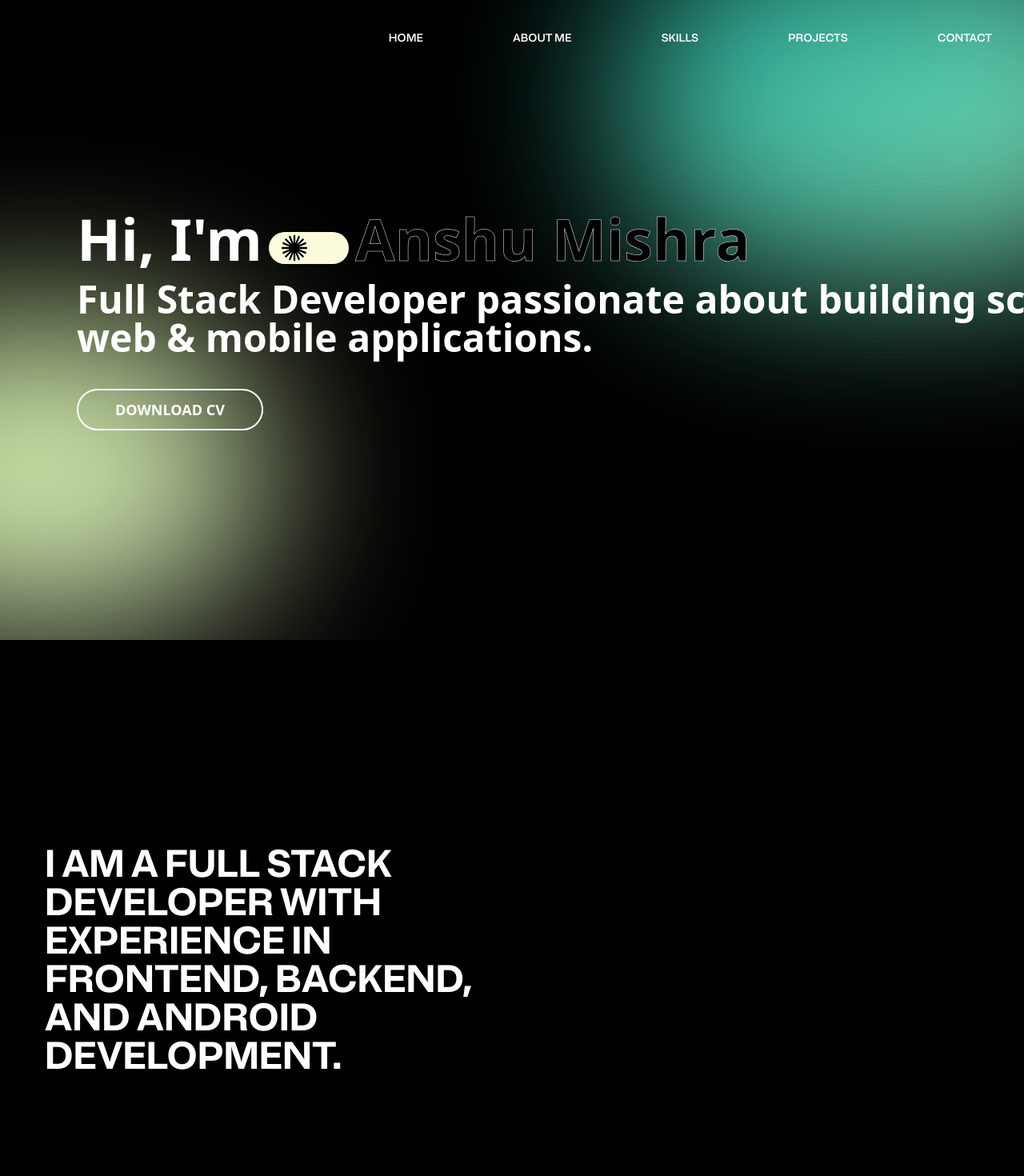
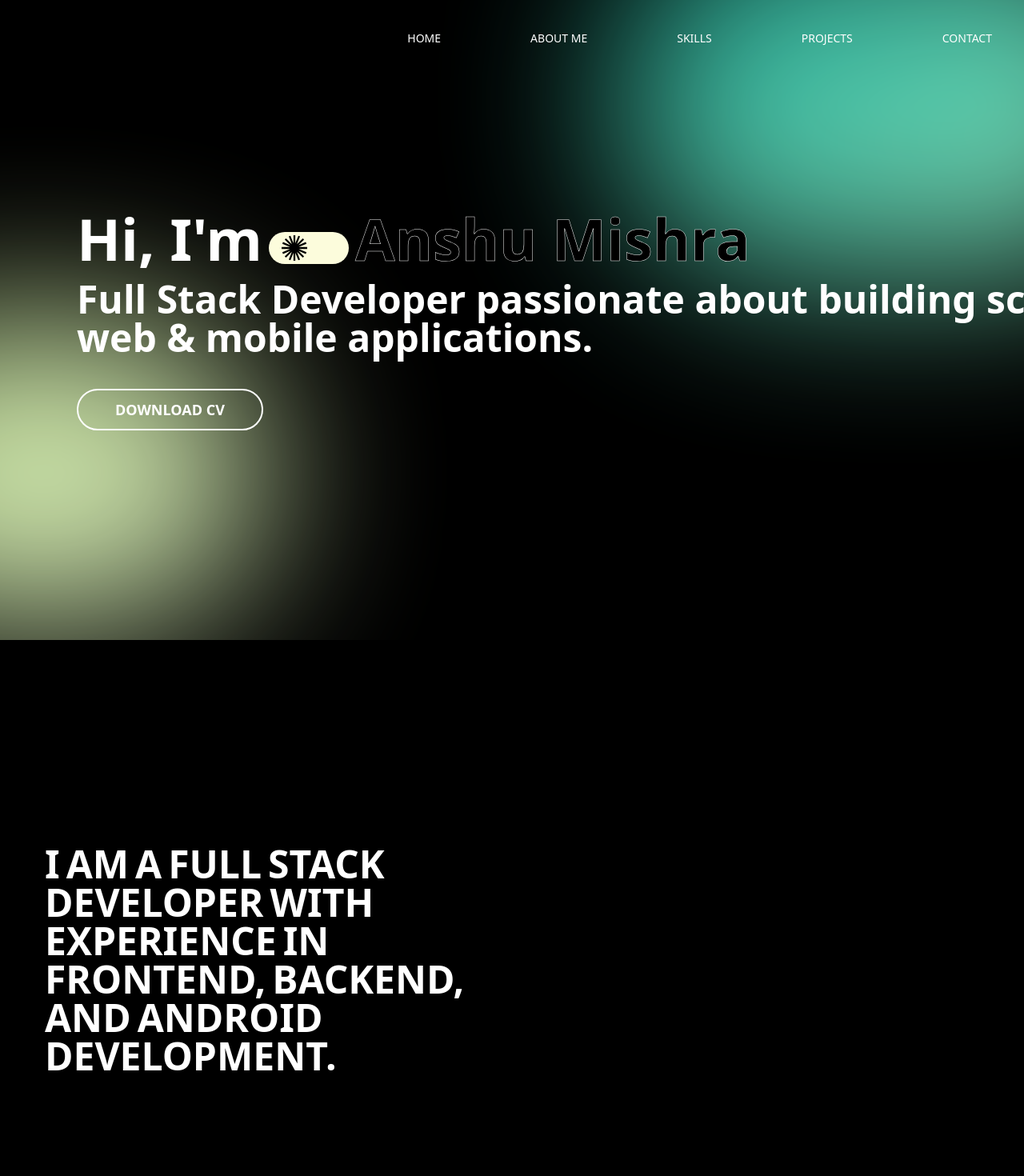
Before and after one commit to amishra-D/portfolio, a React (Vite) app: page / in a window 1280 px wide. Shown: the top 1470 px of the page at 80% size. Built offline with nearby package versions, Linux system fonts and the light colour scheme; a web font is replaced by a local one.

Commit message:
font rem

```diff
--- a/src/components/About.jsx
+++ b/src/components/About.jsx
@@ -143,7 +143,7 @@ const About = forwardRef((props, ref) => {
                             viewport={{ margin: "0px 0px -100px 0px", amount: 0.3 }}
                             variants={paragraphVariants}
                         >
-                            <motion.p className="text-white font-brut text-xl sm:text-3xl md:text-4xl lg:text-[2.7rem] xl:text-5xl font-extrabold uppercase leading-tight md:leading-normal">
+                            <motion.p className="text-white text-xl sm:text-3xl md:text-4xl lg:text-[2.7rem] xl:text-5xl font-extrabold uppercase leading-tight md:leading-normal">
                                 {sentence.split(" ").map((word, i) => (
                                     <motion.span
                                         onMouseEnter={textEnter}
--- a/src/components/Contact.jsx
+++ b/src/components/Contact.jsx
@@ -69,9 +69,9 @@ const Contact = forwardRef((props,ref) => {
                     <motion.div
                         key={index}
                         className={`head font-bold uppercase relative cursor-default
-                            ${index === 3 ? 'text-white underline underline-offset-2 text-lg font-brut lowercase mt-[30%] flex items-center gap-2' : 'text-3xl sm:text-4xl md:text-5xl'}
+                            ${index === 3 ? 'text-white underline underline-offset-2 text-lg lowercase mt-[30%] flex items-center gap-2' : 'text-3xl sm:text-4xl md:text-5xl'}
                             ${index === 1 ? 'text-stroke text-transparent' : 'text-white'}
-                            ${index === 2 ? 'font-barcode font-normal' : 'font-brut'}
+                            ${index === 2 ? 'font-barcode font-normal' : 'font-sans'}
                           `}
                         custom={index}
                         initial="hidden"
--- a/src/components/ContactForm.jsx
+++ b/src/components/ContactForm.jsx
@@ -43,7 +43,7 @@ const ContactForm = ({ forms, changeHandler, submitted }) => {
         >
             <motion.form
                 onSubmit={submitted}
-                className="w-full flex flex-col gap-16 font-brut placeholder-[#988F8F]"
+                className="w-full flex flex-col gap-16 placeholder-[#988F8F]"
                 variants={containerVariants}
             >
                 <motion.div variants={itemVariants}
--- a/src/components/Navbar.jsx
+++ b/src/components/Navbar.jsx
@@ -37,7 +37,7 @@ const Navbar = ({scrollToSection,homeRef,projectsRef,aboutRef,skillsRef,contacts
       initial="hidden"
       animate="visible"
       variants={containerVariants}
-      className="font-brut w-full h-16 sm:h-20 md:h-24 fixed top-0 left-0 flex items-center justify-end px-4 sm:px-6 md:px-8 lg:px-10 z-50"
+      className=" w-full h-16 sm:h-20 md:h-24 fixed top-0 left-0 flex items-center justify-end px-4 sm:px-6 md:px-8 lg:px-10 z-50"
     >
       <motion.div
         className="flex flex-row gap-x-4 sm:gap-x-6 md:gap-x-20 lg:gap-x-28 text-white text-xs sm:text-sm"
```
